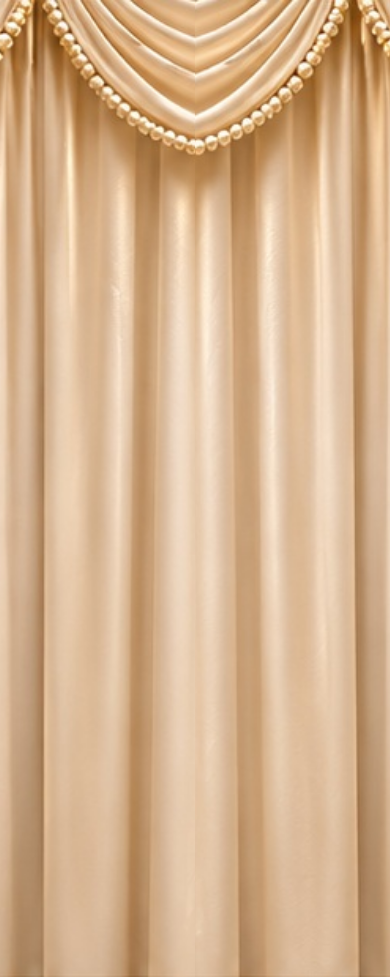
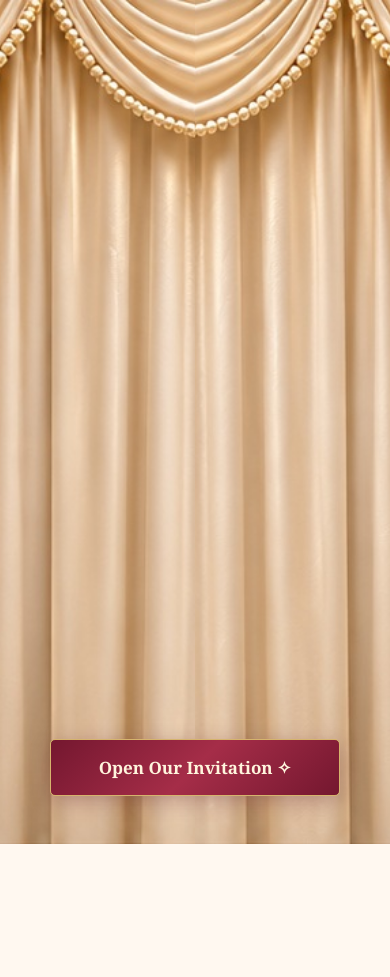
Before and after one commit to iFly9/Wedding_Invitation, a React (Vite) app: page / in a window 390 px wide. After the commit the page ends 844 px from the top, so only its background shows below. Built offline with nearby package versions, Linux system fonts and the light colour scheme.

Commit message:
changes done

```diff
--- a/src/assets/css/style.css
+++ b/src/assets/css/style.css
@@ -4070,3 +4070,397 @@ font-size:1.5rem;
   }
 
 }
+
+/* FIX: Mobile invitation card hidden behind curtains */
+
+@media (max-width: 768px) {
+
+  .art-invitation {
+    position: relative;
+    isolation: isolate;
+    min-height: 100svh;
+    overflow: hidden;
+  }
+
+  /* Keep invitation card visible above curtains */
+  .mobile-invitation-card {
+    display: block !important;
+    position: relative;
+    z-index: 10 !important;
+    width: min(100%, 390px);
+    margin: auto;
+    visibility: visible;
+    opacity: 1;
+  }
+
+  /* Put curtains behind the invitation card */
+  .art-curtain {
+    z-index: 2 !important;
+    pointer-events: none;
+  }
+
+  .mobile-open-button,
+  .mobile-enter-button {
+    position: relative;
+    z-index: 12;
+    visibility: visible;
+    opacity: 1;
+  }
+
+  .art-invitation.closed .mobile-invitation-card {
+    display: block !important;
+  }
+
+}
+
+/* =========================================
+   WEDDING INVITATION - RESPONSIVE OPENING
+========================================= */
+
+/* Main scene */
+
+.io-scene {
+  position: relative;
+  width: 100%;
+  height: 100vh;
+  height: 100svh;
+  min-height: 600px;
+  overflow: hidden;
+  background: #f4e6d0;
+  isolation: isolate;
+}
+
+/* Desktop artwork */
+
+.io-scene .open-invitation-art {
+  display: block;
+  width: 100%;
+  height: 100%;
+  object-fit: cover;
+  object-position: center;
+}
+
+/* Curtains */
+
+.io-curtain {
+  position: absolute;
+  top: 0;
+  width: 50%;
+  height: 100%;
+  overflow: hidden;
+  z-index: 5;
+}
+
+.io-curtain-left {
+  left: 0;
+}
+
+.io-curtain-right {
+  right: 0;
+}
+
+.io-curtain img {
+  display: block;
+  width: 100%;
+  height: 100%;
+  object-fit: cover;
+}
+
+/* Mobile elements hidden on desktop */
+
+.io-mobile-card,
+.io-open-button {
+  display: none;
+}
+
+
+/* =========================================
+   MOBILE INVITATION
+========================================= */
+
+@media (max-width: 768px) {
+
+  .io-scene {
+    width: 100%;
+    height: 100svh;
+    min-height: 600px;
+    padding: 16px 12px;
+    display: flex;
+    justify-content: center;
+    align-items: center;
+    overflow: hidden;
+
+    background:
+      radial-gradient(
+        ellipse at center,
+        #fffaf0 0%,
+        #f4e5c9 75%,
+        #e6cda5 100%
+      );
+  }
+
+  /* Hide desktop design and desktop controls */
+
+  .io-scene .desktop-only,
+  .io-scene .open-invitation-art {
+    display: none !important;
+  }
+
+  /* Invitation card */
+
+  .io-scene .io-mobile-card {
+    display: block !important;
+    position: relative;
+    z-index: 1;
+
+    width: min(100%, 370px);
+    max-height: calc(100svh - 32px);
+    overflow-y: auto;
+
+    padding: 11px;
+
+    background: linear-gradient(
+      145deg,
+      #fffaf0,
+      #f7e8cd,
+      #fff9ee
+    );
+
+    border: 1px solid #bd9148;
+
+    box-shadow:
+      0 12px 40px rgba(83, 45, 29, 0.18),
+      inset 0 0 0 4px #fffaf0,
+      inset 0 0 0 5px rgba(183, 137, 65, 0.5);
+  }
+
+  .io-card-inner {
+    padding: 28px 14px 22px;
+    text-align: center;
+
+    border: 1px solid rgba(179, 132, 58, 0.55);
+
+    background:
+      radial-gradient(
+        circle at top,
+        rgba(226, 194, 137, 0.18),
+        transparent 50%
+      );
+  }
+
+  .io-decoration-top {
+    color: #b28a42;
+    font-size: 27px;
+    letter-spacing: 8px;
+    margin-bottom: 20px;
+  }
+
+  .io-kicker {
+    color: #97743d;
+    font-family: Georgia, serif;
+    font-size: 11px;
+    letter-spacing: 2px;
+    text-transform: uppercase;
+    margin-bottom: 14px;
+  }
+
+  .io-intro {
+    color: #70313c;
+    font-family: Georgia, serif;
+    font-size: 19px;
+    font-style: italic;
+    margin-bottom: 10px;
+  }
+
+  .io-heart {
+    color: #8a203e;
+    font-size: 20px;
+    margin: 10px 0;
+  }
+
+  .io-mobile-card h1 {
+    color: #84213d;
+    font-family: "EB Garamond", Georgia, serif;
+    font-size: clamp(42px, 11vw, 56px);
+    font-weight: 400;
+    font-style: italic;
+    line-height: 1.05;
+    margin: 12px 0;
+  }
+
+  .io-mobile-card h1 span {
+    display: block;
+    color: #b68b42;
+    font-size: 29px;
+    margin: 5px 0;
+  }
+
+  .io-divider {
+    color: #b38a43;
+    font-size: 16px;
+    letter-spacing: 3px;
+    margin: 20px 0;
+  }
+
+  .io-event {
+    display: flex;
+    flex-direction: column;
+    align-items: center;
+    gap: 6px;
+    margin: 17px 0;
+  }
+
+  .io-event-icon {
+    font-size: 21px;
+    margin-bottom: 3px;
+  }
+
+  .io-event strong {
+    color: #84213d;
+    font-family: Georgia, serif;
+    font-size: 21px;
+  }
+
+  .io-event span {
+    color: #4d302a;
+    font-family: Georgia, serif;
+    font-size: 16px;
+    font-weight: 600;
+  }
+
+  .io-event small {
+    color: #765a47;
+    font-size: 13px;
+  }
+
+  .io-flower-divider {
+    color: #b38a43;
+    font-size: 20px;
+  }
+
+  .io-decoration-bottom {
+    color: #b38a43;
+    font-size: 23px;
+    letter-spacing: 8px;
+    margin-top: 22px;
+  }
+
+  /* Mobile curtain layer */
+
+  .io-scene .io-curtain {
+    position: absolute;
+    top: 0;
+    width: 50%;
+    height: 100%;
+    z-index: 5;
+    overflow: hidden;
+    pointer-events: none;
+  }
+
+  .io-scene .io-curtain-left {
+    left: 0;
+  }
+
+  .io-scene .io-curtain-right {
+    right: 0;
+  }
+
+  .io-scene .io-curtain img {
+    width: 100%;
+    height: 100%;
+    object-fit: cover;
+  }
+
+  /* Open button above the curtains */
+
+  .io-scene .io-open-button {
+    display: block !important;
+    position: absolute;
+    z-index: 10;
+
+    bottom: max(48px, env(safe-area-inset-bottom));
+    left: 50%;
+    transform: translateX(-50%);
+
+    width: min(85%, 290px);
+    padding: 15px 12px;
+
+    border: 1px solid #d6b46d;
+    border-radius: 5px;
+
+    background: linear-gradient(
+      135deg,
+      #74172f,
+      #a52d48,
+      #74172f
+    );
+
+    color: #fff5dd;
+    font-family: Georgia, serif;
+    font-size: 17px;
+    font-weight: 600;
+
+    box-shadow: 0 5px 20px rgba(92, 25, 44, 0.3);
+    cursor: pointer;
+  }
+
+  /* Enter button after curtain animation */
+
+  .io-enter-button {
+    display: block;
+    width: min(100%, 280px);
+    margin: 24px auto 10px;
+    padding: 15px 12px;
+
+    border: 1px solid #d6b46d;
+    border-radius: 5px;
+
+    background: linear-gradient(
+      135deg,
+      #74172f,
+      #a52d48,
+      #74172f
+    );
+
+    color: #fff5dd;
+    font-family: Georgia, serif;
+    font-size: 17px;
+    font-weight: 600;
+    cursor: pointer;
+  }
+
+  .io-opening-message {
+    color: #84213d;
+    font-family: Georgia, serif;
+    font-size: 14px;
+    font-style: italic;
+    margin: 24px 0;
+  }
+
+}
+
+/* Smaller mobile screens */
+
+@media (max-width: 360px) {
+
+  .io-scene {
+    padding: 10px 8px;
+  }
+
+  .io-scene .io-mobile-card {
+    padding: 8px;
+  }
+
+  .io-card-inner {
+    padding: 22px 10px;
+  }
+
+  .io-mobile-card h1 {
+    font-size: 42px;
+  }
+
+  .io-event strong {
+    font-size: 19px;
+  }
+
+}
--- a/src/components/InvitationOpening.jsx
+++ b/src/components/InvitationOpening.jsx
@@ -18,9 +18,9 @@ function InvitationOpening({ onOpen }) {
   };
 
   return (
-    <section className={`art-invitation ${stage}`}>
+    <section className={`art-invitation io-scene ${stage}`}>
 
-      {/* Desktop invitation artwork */}
+      {/* DESKTOP INVITATION */}
       <img
         src={invitationOpen}
         className="open-invitation-art desktop-only"
@@ -28,24 +28,23 @@ function InvitationOpening({ onOpen }) {
         fetchPriority="high"
       />
 
-      {/* Mobile invitation card */}
-      <div className="mobile-invitation-card">
+      {/* MOBILE INVITATION CARD */}
+      <div className="io-mobile-card">
+        <div className="io-card-inner">
 
-        <div className="mobile-card-frame">
-
-          <div className="mobile-card-top">
-            ✦ <span>❀</span> ✦
+          <div className="io-decoration-top">
+            ✦ ❀ ✦
           </div>
 
-          <p className="mobile-kicker">
+          <p className="io-kicker">
             Together with our families
           </p>
 
-          <p className="mobile-intro">
+          <p className="io-intro">
             We're getting married
           </p>
 
-          <div className="mobile-heart">♥</div>
+          <div className="io-heart">♥</div>
 
           <h1>
             Kausalya
@@ -53,47 +52,39 @@ function InvitationOpening({ onOpen }) {
             Raghav
           </h1>
 
-          <div className="mobile-divider">
+          <div className="io-divider">
             ✦ ─ ❀ ─ ✦
           </div>
 
-          <div className="mobile-event">
-            <div className="mobile-event-icon">🥂</div>
+          <div className="io-event">
+            <div className="io-event-icon">🥂</div>
             <strong>Reception</strong>
             <span>05 December 2026</span>
             <small>7:30 PM onwards</small>
           </div>
 
-          <div className="mobile-event-separator">
-            ❀
-          </div>
+          <div className="io-flower-divider">❀</div>
 
-          <div className="mobile-event">
-            <div className="mobile-event-icon">💍</div>
+          <div className="io-event">
+            <div className="io-event-icon">💍</div>
             <strong>Wedding Ceremony</strong>
             <span>06 December 2026</span>
             <small>7:30 AM onwards</small>
           </div>
 
-          <div className="mobile-divider">
+          <div className="io-divider">
             ✦ ─ ❀ ─ ✦
           </div>
 
-          {/* Show open button before animation */}
-          {stage === "closed" && (
-            <button
-              className="mobile-open-button"
-              onClick={startOpening}
-              type="button"
-            >
-              Open Our Invitation ✧
-            </button>
+          {stage === "opening" && (
+            <p className="io-opening-message">
+              Your invitation awaits...
+            </p>
           )}
 
-          {/* Show enter button after animation */}
           {stage === "revealed" && (
             <button
-              className="mobile-enter-button"
+              className="io-enter-button"
               onClick={onOpen}
               type="button"
             >
@@ -101,22 +92,16 @@ function InvitationOpening({ onOpen }) {
             </button>
           )}
 
-          {stage === "opening" && (
-            <p className="mobile-opening-text">
-              Opening your invitation...
-            </p>
-          )}
-
-          <div className="mobile-card-bottom">
-            ❀ <span>✿</span> ❀
+          <div className="io-decoration-bottom">
+            ❀ ✿ ❀
           </div>
 
         </div>
       </div>
 
-      {/* Left curtain */}
+      {/* LEFT CURTAIN */}
       <motion.div
-        className="art-curtain art-curtain-left"
+        className="io-curtain io-curtain-left"
         initial={{ x: "0%" }}
         animate={{
           x: opening ? "-105%" : "0%"
@@ -129,9 +114,9 @@ function InvitationOpening({ onOpen }) {
         <img src={curtainLeft} alt="" />
       </motion.div>
 
-      {/* Right curtain */}
+      {/* RIGHT CURTAIN */}
       <motion.div
-        className="art-curtain art-curtain-right"
+        className="io-curtain io-curtain-right"
         initial={{ x: "0%" }}
         animate={{
           x: opening ? "105%" : "0%"
@@ -149,7 +134,18 @@ function InvitationOpening({ onOpen }) {
         <img src={curtainRight} alt="" />
       </motion.div>
 
-      {/* Desktop open button area */}
+      {/* MOBILE OPEN BUTTON */}
+      {stage === "closed" && (
+        <button
+          className="io-open-button"
+          onClick={startOpening}
+          type="button"
+        >
+          Open Our Invitation ✧
+        </button>
+      )}
+
+      {/* DESKTOP OPEN BUTTON */}
       {!opening && (
         <button
           className="art-open-hitarea desktop-only"
@@ -159,7 +155,7 @@ function InvitationOpening({ onOpen }) {
         />
       )}
 
-      {/* Desktop enter button area */}
+      {/* DESKTOP ENTER BUTTON */}
       {stage === "revealed" && (
         <button
           className="art-enter-hitarea desktop-only"
```
